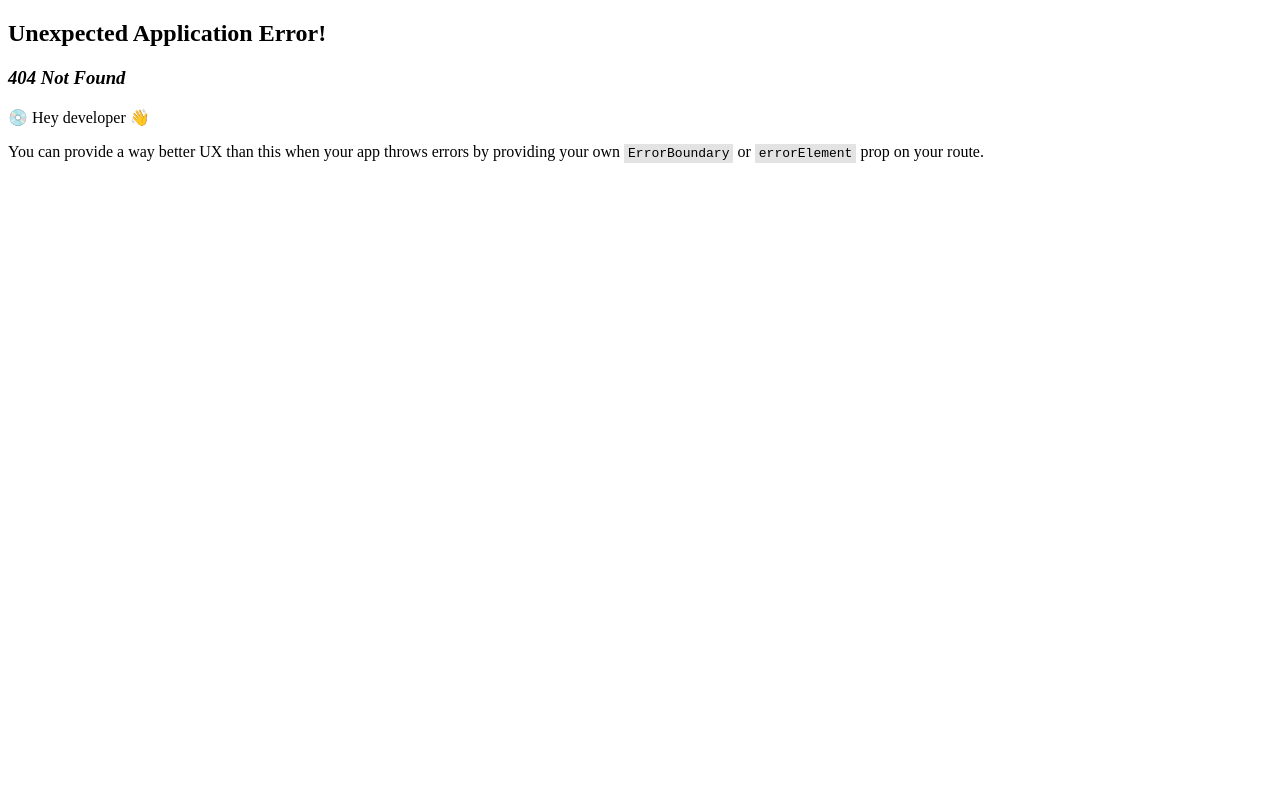
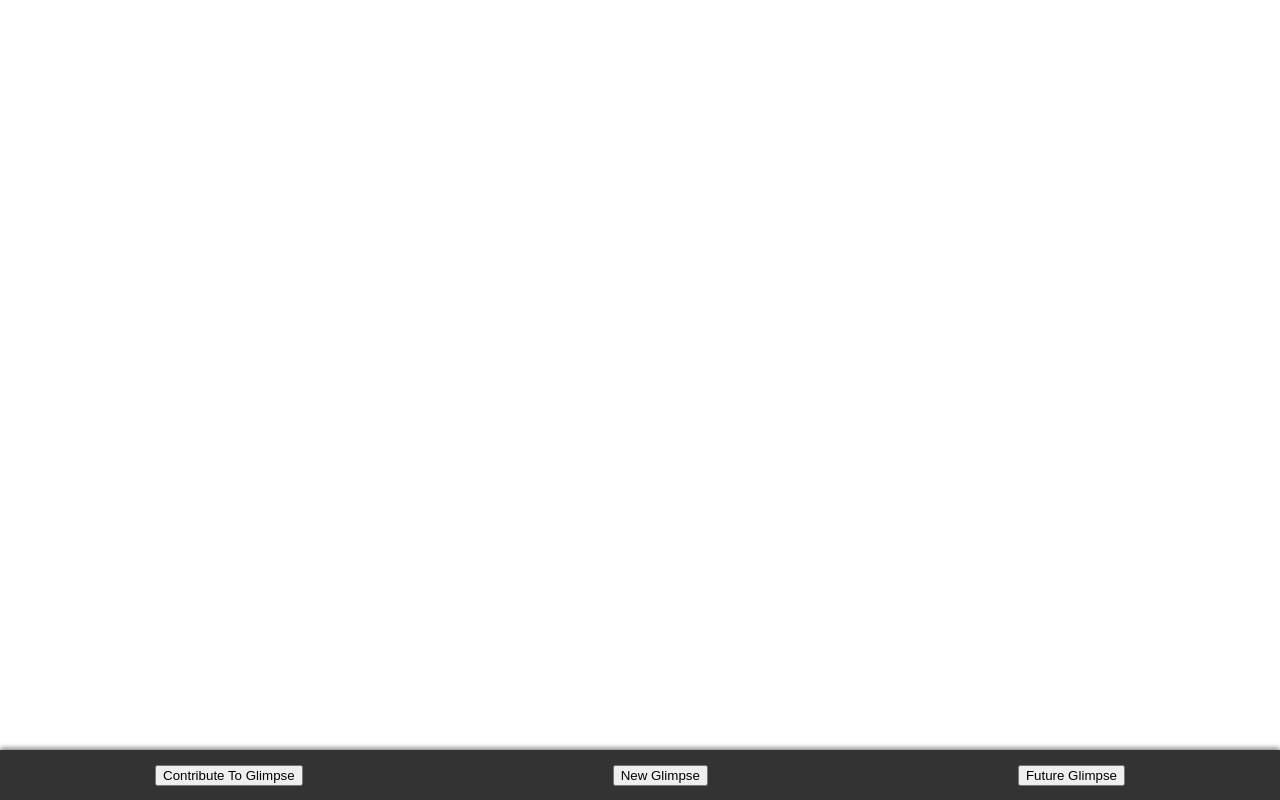
Before and after one commit to Babagesh/Glimpse, a React (Create React App) app: page /glimpses in a window 1280 px wide. Before the commit this address had no page. Built offline with nearby package versions, Linux system fonts and the light colour scheme.

Commit message:
set up options taskbar and routing to those pages

```diff
--- a/package.json
+++ b/package.json
@@ -3,6 +3,7 @@
   "version": "0.1.0",
   "private": true,
   "dependencies": {
+    "@googlemaps/js-api-loader": "^1.16.8",
     "@testing-library/jest-dom": "^5.17.0",
     "@testing-library/react": "^13.4.0",
     "@testing-library/user-event": "^13.5.0",
@@ -10,7 +11,7 @@
     "react-dom": "^18.3.1",
     "react-redux": "^9.1.2",
     "react-router-dom": "^6.27.0",
-    "react-scripts": "5.0.1",
+    "react-scripts": "^5.0.1",
     "web-vitals": "^2.1.4"
   },
   "scripts": {
--- a/src/App.js
+++ b/src/App.js
@@ -12,7 +12,7 @@ export default function Login() {
     const navigate = useNavigate()
 
     const onButtonClick = () => {
-      navigate("/login")
+      navigate("/glimpses")
     }
 
     return (
--- a/src/index.js
+++ b/src/index.js
@@ -7,6 +7,7 @@ import {
 
 import App from './App';
 import Login from "./pages/login"
+import Glimpses from "./pages/glimpses"
 
 const router = createBrowserRouter([
   {
@@ -16,6 +17,10 @@ const router = createBrowserRouter([
   {
     path: "/login",
     element: <Login/>,
+  },
+  {
+    path: "/glimpses",
+    element: <Glimpses />,
   }
 ]);
 
--- /dev/null
+++ b/src/pages/glimpses.js
@@ -0,0 +1,25 @@
+import React from 'react';
+import '../taskbar.css';
+import { useNavigate } from 'react-router-dom'
+
+export default function Taskbar() {
+  const navigate = useNavigate()
+
+  const onButtonClick = () => {
+    navigate("/glimpses")
+  }
+
+  return (
+    <div className="taskbar">
+      <div className="taskbar-option">
+        <button onClick={() => navigate("/existing")}>Contribute To Glimpse</button>
+        </div>
+      <div className="taskbar-option">
+        <button onClick={() => navigate("/new")}>New Glimpse</button>
+        </div>
+      <div className="taskbar-option">
+        <button onClick={() => navigate("/future")}>Future Glimpse</button>
+        </div>
+    </div>
+  );
+}
--- /dev/null
+++ b/src/taskbar.css
@@ -0,0 +1,18 @@
+.taskbar {
+    display: flex;
+    justify-content: space-around;
+    align-items: center;
+    background-color: #333; /* Dark background */
+    color: white; /* Text color */
+    height: 50px; /* Height of the taskbar */
+    position: fixed; /* Fix at the bottom */
+    bottom: 0; /* Position at the bottom */
+    left: 0; /* Stretch across the full width */
+    width: 100%; /* Full width */
+    box-shadow: 0 -2px 5px rgba(0, 0, 0, 0.5); /* Shadow effect */
+  }
+
+.taskbar-option {
+cursor: pointer; /* Change cursor on hover */
+padding: 10px; /* Padding around options */
+}
```
Also changed, not shown: src/pages/existing.js (added), src/pages/future.js (added), src/pages/new.js (added), 1 other file (tests, documents, lock files or other folders).
